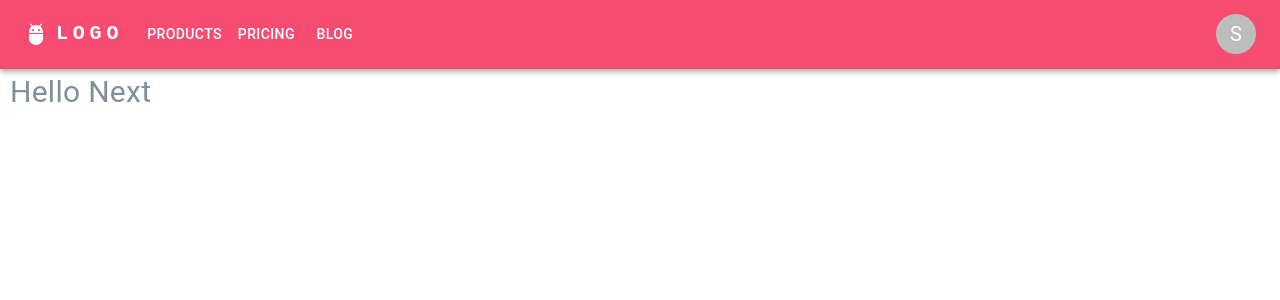
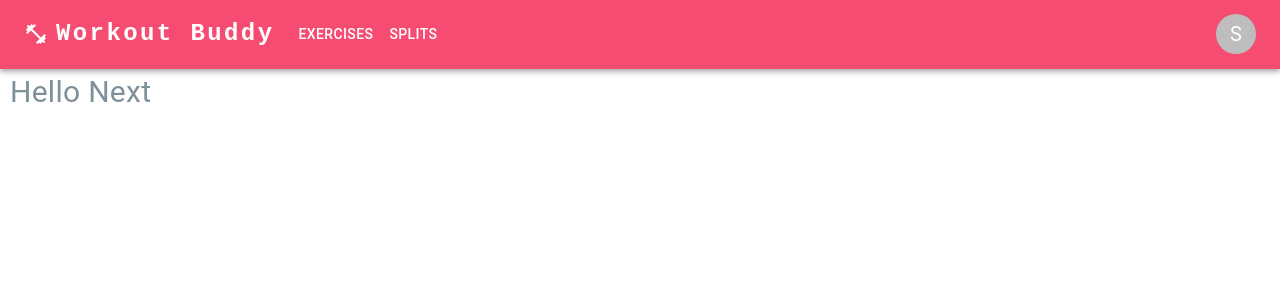
Before and after one commit to WorkoutBuddyMDS/WorkoutBuddy.FrontEnd, a Next.js app: page / in a window 1280 px wide. Shown: the top 300 px of the page. Built offline with nearby package versions, Linux system fonts and the light colour scheme; sample sign-in values are in the browser's storage.

Commit message:
chore: created layout for admin pages

```diff
--- a/src/components/Layouts/NavigationLayout.tsx
+++ b/src/components/Layouts/NavigationLayout.tsx
@@ -14,12 +14,13 @@ import MenuItem from '@mui/material/MenuItem';
 import AdbIcon from '@mui/icons-material/Adb';
 import { StyledBasicButton } from '@/styles/styled-components';
 import { styled } from '@mui/system';
-import { useRouter } from 'next/router';
+import { useRouter } from 'next/navigation';
 import { useEffect, useState } from 'react';
 import { useSelector } from 'react-redux';
+import { FitnessCenter } from '@mui/icons-material';
 
-const pages = ['Products', 'Pricing', 'Blog'];
-const settings = ['Profile', 'Account', 'Dashboard', 'Logout'];
+const pages = ['Exercises', 'Splits'];
+const settings = ['Profile', 'Account', 'Dashboard', <Button>Logout</Button>];
 
 const StyledButtonBox = styled(Box)`
   margin-left: 10px;
@@ -68,16 +69,16 @@ function NavigationLayout({ children }: { children: React.ReactElement }) {
     setAnchorElUser(null);
   };
 
-  console.log(username);
-
   return (
     <>
       <AppBar position="static" color="secondary">
         <Container maxWidth={false}>
           <Toolbar disableGutters>
-            <AdbIcon sx={{ display: { xs: 'none', md: 'flex' }, mr: 1 }} />
+            <FitnessCenter
+              sx={{ display: { xs: 'none', md: 'flex' }, mr: 1 }}
+            />
             <Typography
-              variant="h6"
+              variant="h5"
               noWrap
               component="a"
               href="/"
@@ -86,12 +87,12 @@ function NavigationLayout({ children }: { children: React.ReactElement }) {
                 display: { xs: 'none', md: 'flex' },
                 fontFamily: 'monospace',
                 fontWeight: 700,
-                letterSpacing: '.3rem',
+                letterSpacing: '.15rem',
                 color: 'inherit',
                 textDecoration: 'none',
               }}
             >
-              LOGO
+              Workout Buddy
             </Typography>
 
             <Box sx={{ flexGrow: 1, display: { xs: 'flex', md: 'none' } }}>
@@ -124,9 +125,12 @@ function NavigationLayout({ children }: { children: React.ReactElement }) {
                 }}
               >
                 {pages.map((page) => (
-                  <MenuItem key={page} onClick={handleCloseNavMenu}>
+                  <Button
+                    key={page}
+                    onClick={() => router.push(`/${page.toLowerCase()}`)}
+                  >
                     <Typography textAlign="center">{page}</Typography>
-                  </MenuItem>
+                  </Button>
                 ))}
               </Menu>
             </Box>
@@ -188,7 +192,7 @@ function NavigationLayout({ children }: { children: React.ReactElement }) {
                   onClose={handleCloseUserMenu}
                 >
                   {settings.map((setting) => (
-                    <MenuItem key={setting} onClick={handleCloseUserMenu}>
+                    <MenuItem onClick={handleCloseUserMenu} key={setting}>
                       <Typography textAlign="center">{setting}</Typography>
                     </MenuItem>
                   ))}
--- a/src/pages/login/index.tsx
+++ b/src/pages/login/index.tsx
@@ -21,7 +21,7 @@ import { StyledLink } from '@/styles/styled-components';
 import { useRouter } from 'next/router';
 import BackButton from '@/components/Buttons/BackButton';
 import { NextPage } from 'next';
-
+import useText from '@/services/site-properties/parsing';
 interface Validator {
   [key: string]: {
     validator: (el: string) => boolean;
```
Also changed, not shown: src/services/site-properties/data.ts (+5 -2 lines).
